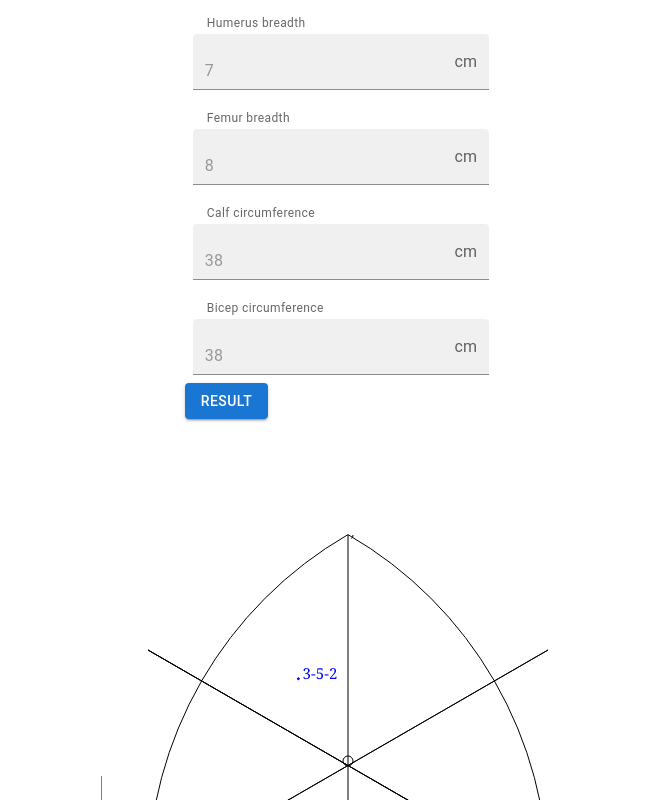
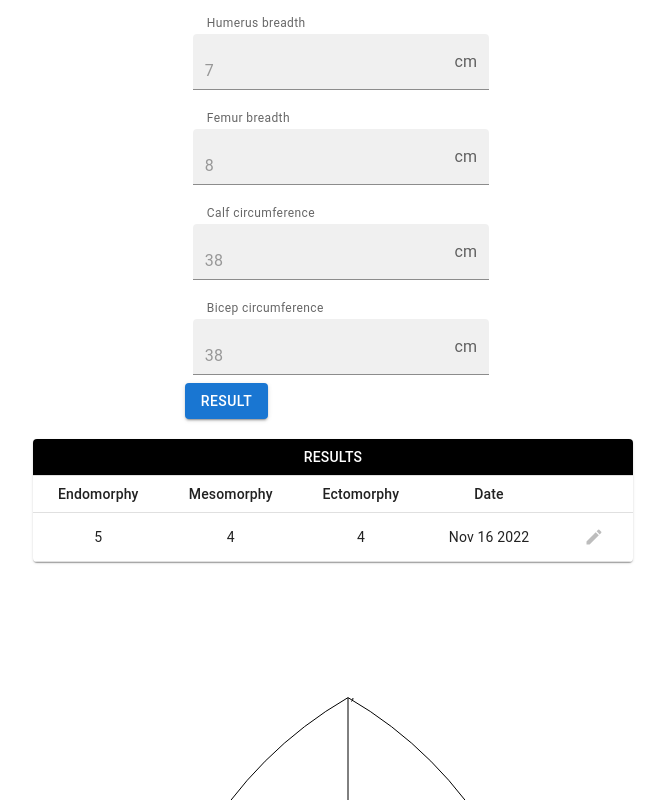
Before and after one commit to walter-clayton/afitpilot-somatotype, a React (Create React App) app in the folder client/: page / in a window 1280 px wide. Both pictures are taken after a click on the button "RESULT". Shown: the part 580-1380 px from the top of the page, without its empty margins (307-972 px from the left). Built offline with nearby package versions, Linux system fonts and the light colour scheme.

Commit message:
Add Results in Landing page - Add Results props - Update Results component in Dashboard page

```diff
--- a/client/src/components/Dashboard.tsx
+++ b/client/src/components/Dashboard.tsx
@@ -50,7 +50,7 @@ const Dashboard = () => {
                   justifyContent: "center"
                 }}
             >
-                <ResultsTable/>
+                <ResultsTable endomorphy={5} mesomorphy={4} ectomorphy={4}/>
                 <Grid>
                     <Box sx={{ display: 'flex', justifyContent: 'center', marginLeft: "30px" }}>
                         <canvas id="somatotypeCanvas" height="577.5" width="494" onLoad={myform}></canvas>
--- a/client/src/components/Landing.tsx
+++ b/client/src/components/Landing.tsx
@@ -8,9 +8,12 @@ import InputAdornment from '@mui/material/InputAdornment';
 import FormHelperText from '@mui/material/FormHelperText';
 import FormControl from '@mui/material/FormControl';
 import { myform } from './Calculation'
+import ResultsTable from './ResultsTable';
 const theme = createTheme();
 
 export default function Landing() {
+
+    const [showResults, setShowResults] = useState(false);
 
     const [height, setHeight] = useState(180);
     const [bodyweight, setBodyweight] = useState(80);
@@ -73,6 +76,7 @@ export default function Landing() {
             bicep : bicep,
         }
         myform(somatotype);
+        setShowResults(true);
     }
 
 
@@ -97,7 +101,6 @@ export default function Landing() {
                                     endAdornment={<InputAdornment position="end">cm</InputAdornment>}
                                     onChange={handleHeightChange}/>
                             </FormControl>
-
                         </Grid>
                         <Grid item xs={12} md={8}>
                             <FormControl fullWidth sx={{ m: 1 }} variant="filled">
@@ -206,6 +209,23 @@ export default function Landing() {
                         </Grid>
                     </Grid>
                 </Box>
+                {
+                    showResults ?
+                    <Grid
+                        container
+                        maxWidth="sm"
+                        sx={{
+                        margin: "0 auto",
+                        display: "flex",
+                        flexDirection: "column",
+                        justifyContent: "center"
+                        }}
+                    >
+                    <ResultsTable endomorphy={5} mesomorphy={4} ectomorphy={4}/>
+                    </Grid>
+                    :
+                    null
+                }
                 <Grid>
                     <Box sx={{ display: 'flex', justifyContent: 'center', marginLeft: "30px" }}>
                         <canvas id="somatotypeCanvas" height="577.5" width="494"></canvas>
--- a/client/src/components/ResultsTable.tsx
+++ b/client/src/components/ResultsTable.tsx
@@ -1,5 +1,5 @@
 import * as React from 'react';
-import { useState, useEffect } from 'react';
+import { useState, useEffect, FC } from 'react';
 import Table from '@mui/material/Table';
 import TableBody from '@mui/material/TableBody';
 import TableCell from '@mui/material/TableCell';
@@ -42,18 +42,24 @@ function getDate(){
     return date.toDateString().split(' ').slice(1).join(' ');
 }
 
-const rows = [
-  createRow(4, 4, 4, getDate())
-];
-
 function handleEditResultsClick(){
     console.log("go to edit results page");
 }
 
-export default function ResultsTable() {
+interface resultProps{
+  endomorphy?:number
+  mesomorphy?:number
+  ectomorphy?:number
+}
+
+const ResultsTable:FC<resultProps> = (props: any) => {
     const { height, width } = useWindowDimensions();
 
     const rowKey = 'key';
+
+    const rows = [
+      createRow(props.endomorphy, props.mesomorphy, props.ectomorphy, getDate())
+    ];
 
   return (
     <TableContainer component={Paper} sx={{margin:'20px 0px'}}>
@@ -121,3 +127,5 @@ export default function ResultsTable() {
     </TableContainer>
   );
 }
+
+export default ResultsTable
```
